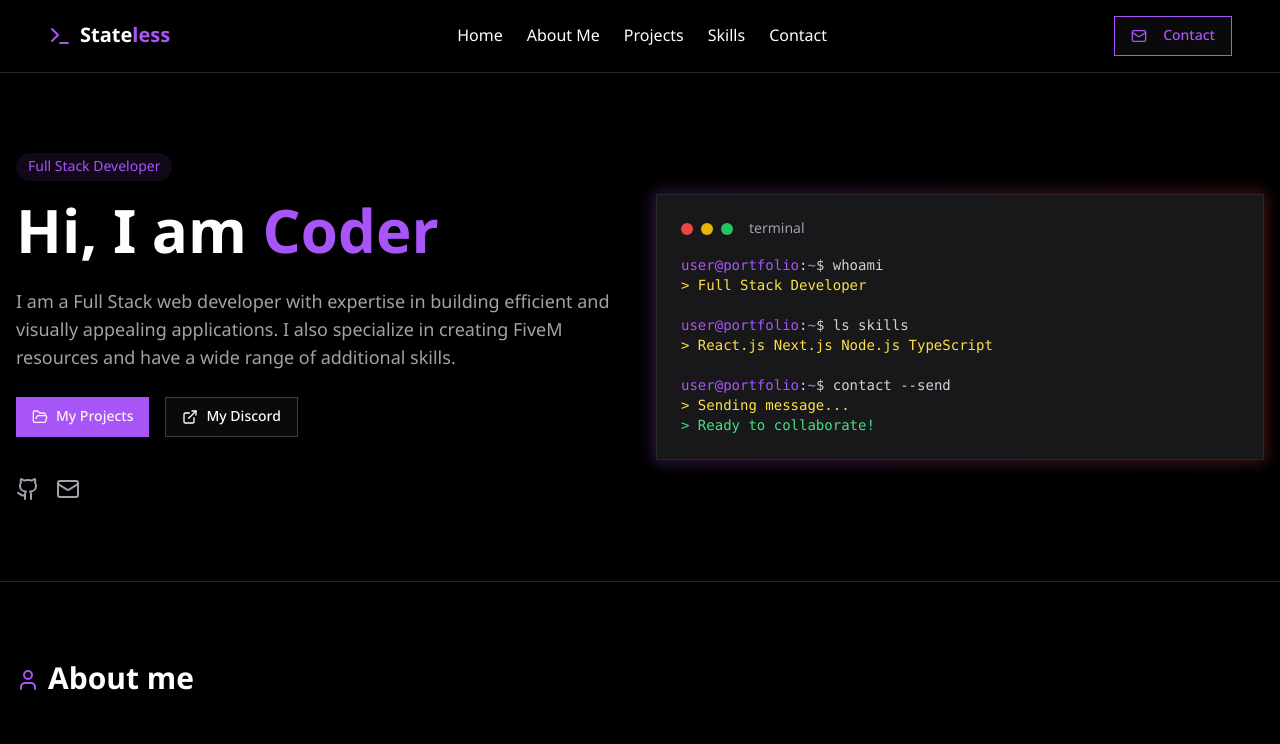
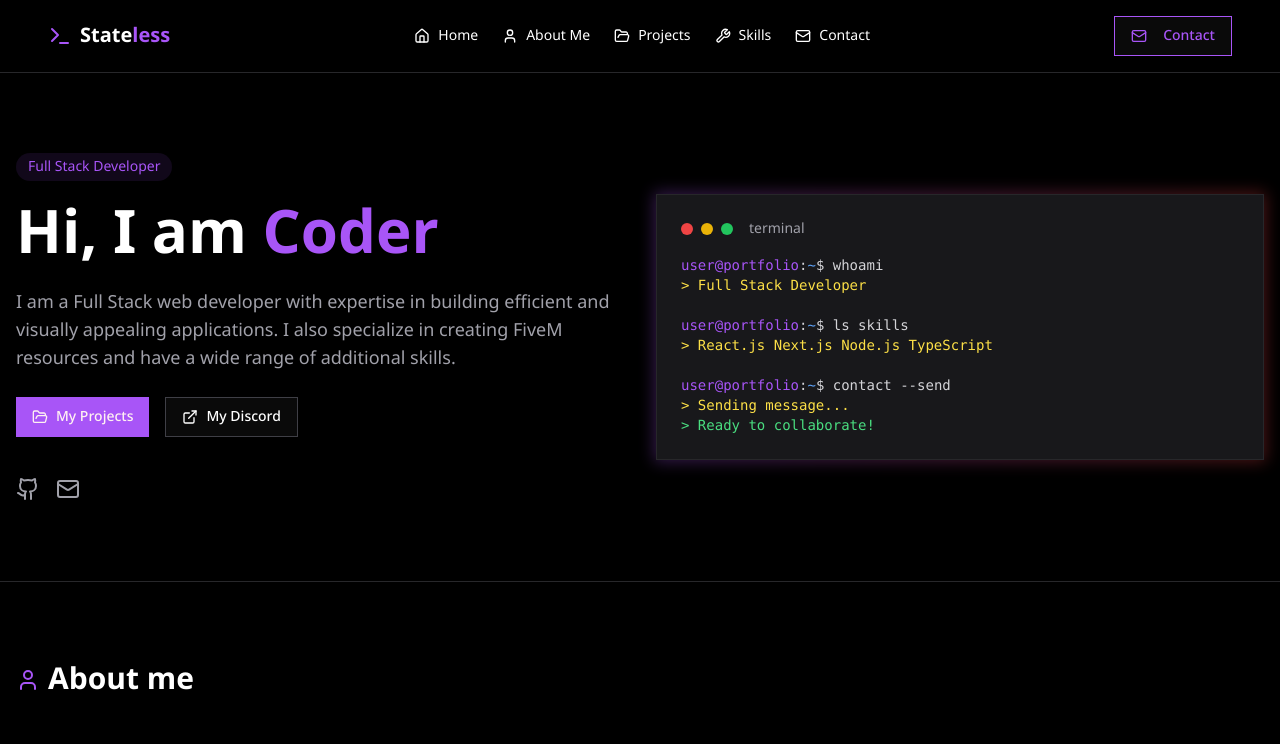
Before and after one commit to mysbryce/stateless, a Next.js app: page / in a window 1280 px wide. Shown: the top 744 px of the page. Built offline with nearby package versions, Linux system fonts and the light colour scheme; no server answers; the database is empty.

Commit message:
update page.tsx
Add icon to navbar item

```diff
--- a/app/page.tsx
+++ b/app/page.tsx
@@ -1,6 +1,6 @@
 "use client"
 
-import { ExternalLink, FolderOpen, Github, Mail, Terminal, User } from "lucide-react"
+import { ExternalLink, FolderOpen, Github, Mail, Terminal, User, Home, CircuitBoard, Wrench } from "lucide-react"
 import { Button } from "@/components/ui/button"
 import Link from "next/link"
 import Image from "next/image"
@@ -135,19 +135,24 @@ export default function Portfolio() {
             </span>
           </div>
           <nav className="hidden md:flex gap-6">
-            <Link href="#home" className="hover:text-purple-500 transition-colors">
+            <Link href="#home" className="hover:text-purple-500 transition-colors text-sm flex items-center gap-2">
+              <Home className="h-4 w-4" />
               Home
             </Link>
-            <Link href="#about" className="hover:text-purple-500 transition-colors">
+            <Link href="#about" className="hover:text-purple-500 transition-colors text-sm flex items-center gap-2">
+              <User className="h-4 w-4" />
               About Me
             </Link>
-            <Link href="#projects" className="hover:text-purple-500 transition-colors">
+            <Link href="#projects" className="hover:text-purple-500 transition-colors text-sm flex items-center gap-2">
+              <FolderOpen className="h-4 w-4" />
               Projects
             </Link>
-            <Link href="#skills" className="hover:text-purple-500 transition-colors">
+            <Link href="#skills" className="hover:text-purple-500 transition-colors text-sm flex items-center gap-2">
+              <Wrench className="h-4 w-4" />
               Skills
             </Link>
-            <Link href="#contact" className="hover:text-purple-500 transition-colors">
+            <Link href="#contact" className="hover:text-purple-500 transition-colors text-sm flex items-center gap-2">
+              <Mail className="h-4 w-4" />
               Contact
             </Link>
           </nav>
```
